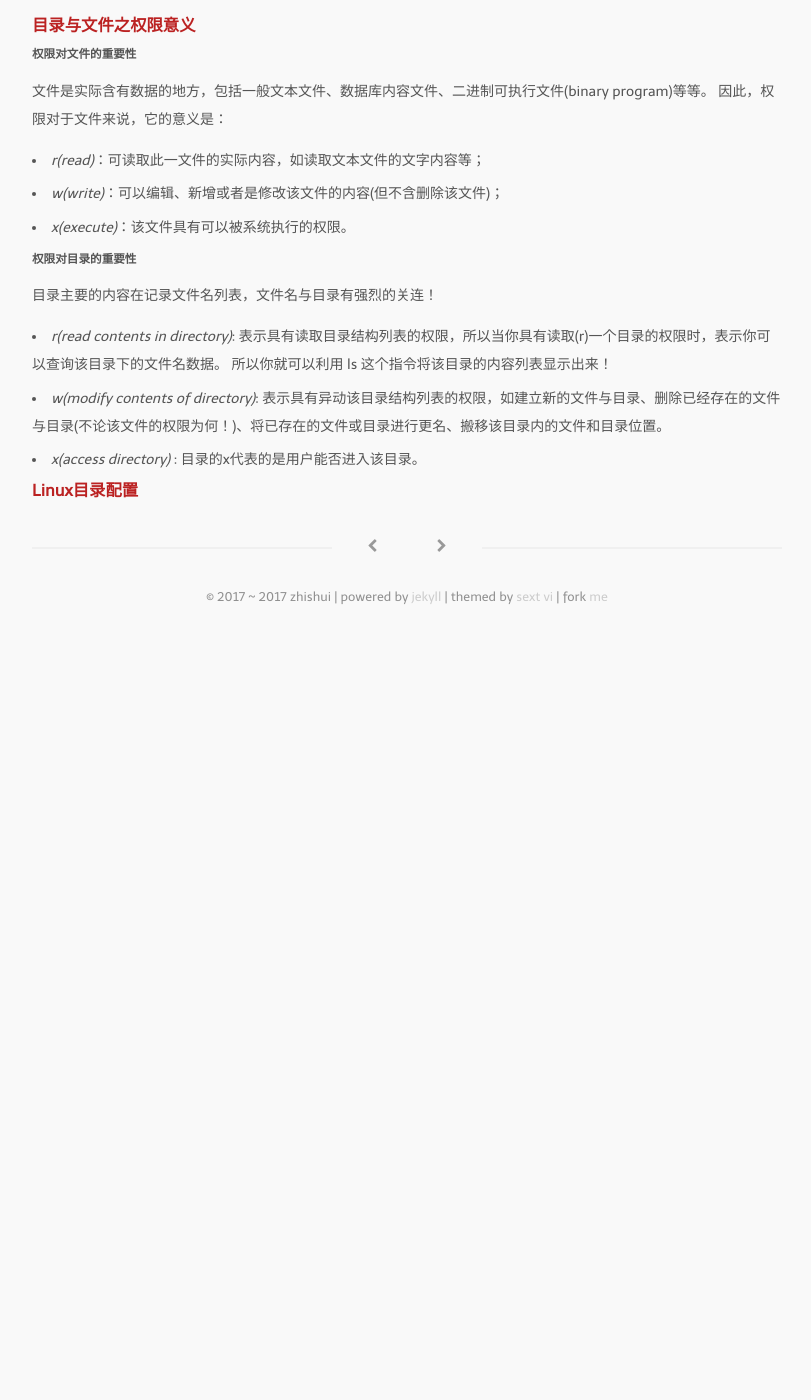
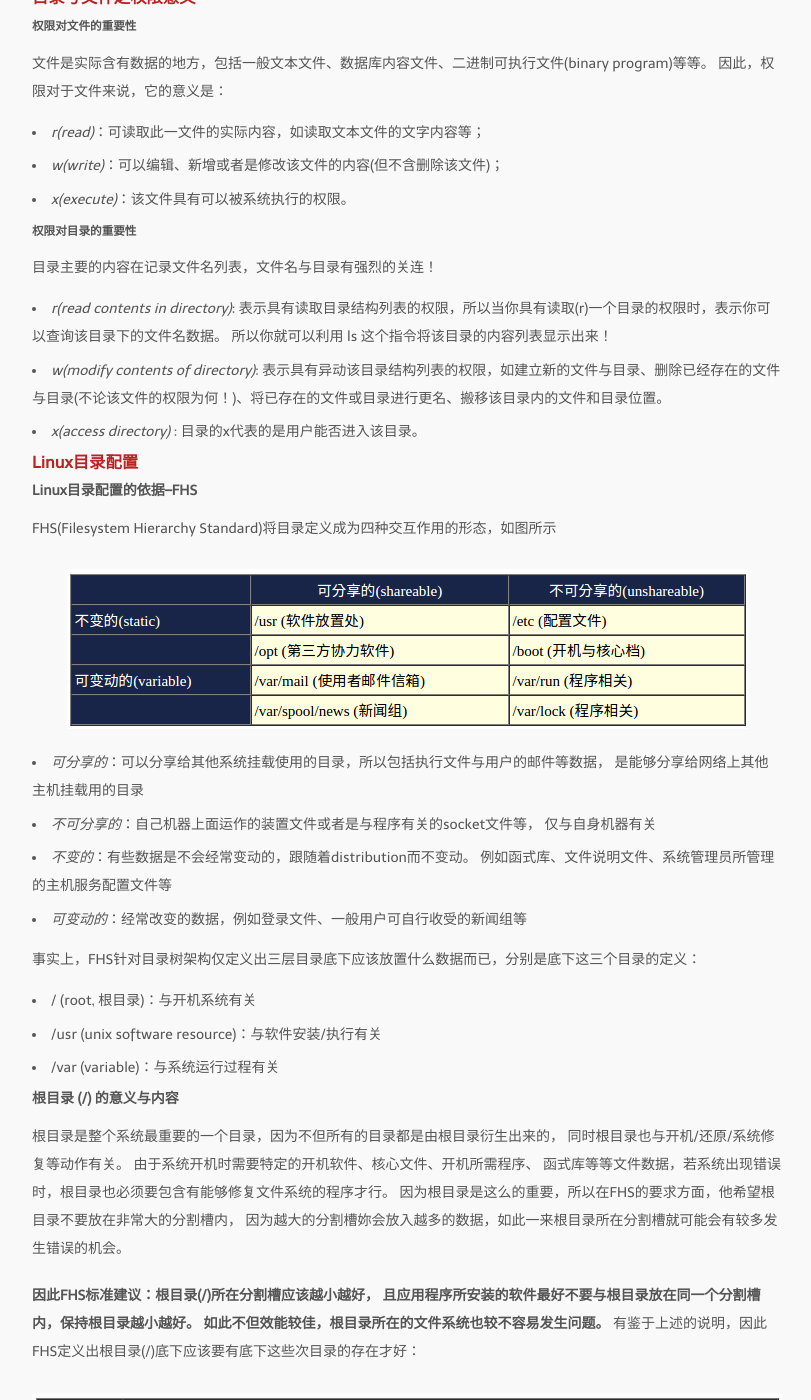
Before and after one commit to bizhishui/bizhishui.github.io, a Jekyll site: the page built from _posts/2017-02-22-Linux-Basics.md, in a window 1280 px wide and 1400 px high, scrolled down 3202 px. Shown: the whole window, without its empty margins (233-1044 px from the left). Built offline with Jekyll 4.4.1, drawn with Linux system fonts in a browser that asks for light colours; nearby versions of some CDN libraries; some web fonts are replaced; a script that is not in the unit is left out; before the commit the page ends 3820 px from its top, so only the background shows below that; some of the changed text lies outside the part shown.

Commit message:
keeps on

````diff
--- a/_posts/2017-02-22-Linux-Basics.md
+++ b/_posts/2017-02-22-Linux-Basics.md
@@ -18,8 +18,8 @@ tags:
 
 ### [Linux系统的在线求助man page与info page](http://cn.linux.vbird.org/linux_basic/0160startlinux.php#manual)
 #### man page
-使用`man command`便可能(新安装程序可能需要手动设置`MANPATH`)获得该命令`command`的详尽信息，如输入`man date`。
-首先需要注意的是在帮助页面中的首行命令后会接数字，如`DATE(1)`。该数字意义如下图所示
+使用*man command*便可能(新安装程序可能需要手动设置*MANPATH*)获得该命令*command*的详尽信息，如输入*man date*。
+首先需要注意的是在帮助页面中的首行命令后会接数字，如*DATE(1)*。该数字意义如下图所示
 
 [![man page number](/media/files/2017/02/22/manNumber.png)](https://github.com/bizhishui/bizhishui.github.io/blob/master/ "man page number")
 
@@ -28,7 +28,7 @@ tags:
 
 [![man page content](/media/files/2017/02/22/manContent.png)](https://github.com/bizhishui/bizhishui.github.io/blob/master/ "man page content")
 
-既然有`man page`，自然就是因为有一些文件数据，所以才能够以`man page`读出来，通常这些数据放在`/usr/share/man`这个目录里。
+既然有*man page*，自然就是因为有一些文件数据，所以才能够以*man page*读出来，通常这些数据放在*/usr/share/man*这个目录里。
 
 ##### 其他用法
 
@@ -41,12 +41,12 @@ tags:
 
 
 #### info page
-基本上，`info`与`man`的用途其实差不多，都是用来查询命令的用法或者是文件的格式。但是与`man page`一口气输出一堆信息不同的是，
-`info page`则是将文件数据拆成一个一个的段落，每个段落用自己的页面来撰写， 并且在各个页面中还有类似网页的"超链接"来跳到各不同的页面中，
-每个独立的页面也被称为一个节点(node)。 所以，你可以将`info page`想成是文本模式的网页显示数据。
+基本上，*info*与*man*的用途其实差不多，都是用来查询命令的用法或者是文件的格式。但是与*man page*一口气输出一堆信息不同的是，
+*info page*则是将文件数据拆成一个一个的段落，每个段落用自己的页面来撰写， 并且在各个页面中还有类似网页的"超链接"来跳到各不同的页面中，
+每个独立的页面也被称为一个节点(node)。 所以，你可以将*info page*想成是文本模式的网页显示数据。
 
-不过你要查询的目标数据的说明文件必须要以info的格式来写成才能够使用info的特殊功能(例如超链接)，否则显示的是`man page`的结果。
-而这个支持info命令的文件默认是放置在`/usr/share/info/`这个目录当中的。光标移至带有超链接的文本(node)出，按Enter即可打开相关内容，使用Tab可在node间移动。
+不过你要查询的目标数据的说明文件必须要以info的格式来写成才能够使用info的特殊功能(例如超链接)，否则显示的是*man page*的结果。
+而这个支持info命令的文件默认是放置在*/usr/share/info/*这个目录当中的。光标移至带有超链接的文本(node)出，按Enter即可打开相关内容，使用Tab可在node间移动。
 
 
 **此外在`/usr/share/doc`下也有非常多的帮助文档。**
@@ -63,8 +63,8 @@ tags:
 ```
 
 - 通知在线使用者关机的时刻
-- 将数据同步写入硬盘中的命令： `sync`
-- 正确的关机命令使用：如 `shutdown` 与 `reboot`
+- 将数据同步写入硬盘中的命令： *sync*
+- 正确的关机命令使用：如 *shutdown* 与 *reboot*
 
 
 ### [文件系统错误问题](http://cn.linux.vbird.org/linux_basic/0160startlinux.php#shoot)
@@ -78,25 +78,25 @@ tags:
 如果你的根目录`/`并没有损毁，那就很容易解决，如果根目录已经损毁了，那就比较麻烦！
 
 #### 如果根目录没有损毁
-假设你发生错误的partition是在`/dev/sda7`这一块，那么在启动的时候，屏幕应该会告诉你：press root password or ctrl+D : 这时候请输入root的密码登陆系统，然后进行如下动作：
+假设你发生错误的partition是在*/dev/sda7*这一块，那么在启动的时候，屏幕应该会告诉你：press root password or ctrl+D : 这时候请输入root的密码登陆系统，然后进行如下动作：
 
 - 在光标处输入root密码登陆系统，进行单人单机的维护工作；
-- 输入` fsck /dev/sda7 `(`fsck` 为文件系统检查的命令，`/dev/sda7`为错误的partition，请依你的情况下达参数)， 这时屏幕会显示开始修理硬盘的信息，
+- 输入* fsck /dev/sda7 *(*fsck* 为文件系统检查的命令，*/dev/sda7*为错误的partition，请依你的情况下达参数)， 这时屏幕会显示开始修理硬盘的信息，
 如果有发现任何的错误时，屏幕会显示： clear [Y/N]？ 的询问信息，就直接输入 Y 吧！
 - 修理完成之后，以 reboot 重新启动。
 
 
 #### 如果根目录损毁了
 一般初学者喜欢将自己的硬盘只划分为一个大partition，亦即只有根目录， 那文件系统错误一定是根目录的问题。这时你可以将硬盘拔掉，
-接到另一台Linux系统的计算机上， 并且不要挂载(mount)该硬盘，然后以root的身份运行`fsck /dev/sdb1`(`/dev/sdb1` 指的是你的硬盘装置文件名，你要依你的实际状况来配置)
+接到另一台Linux系统的计算机上， 并且不要挂载(mount)该硬盘，然后以root的身份运行*fsck /dev/sdb1*(*/dev/sdb1* 指的是你的硬盘装置文件名，你要依你的实际状况来配置)
 
-另外，也可以使用近年来很热门的Live CD，也就是利用光盘启动就能够进入Linux操作系统的特性，然后使用`fsck`去修复原本的根目录， 例如：`fsck /dev/sda1` ，就能够救回来了！
+另外，也可以使用近年来很热门的Live CD，也就是利用光盘启动就能够进入Linux操作系统的特性，然后使用*fsck*去修复原本的根目录， 例如：*fsck /dev/sda1* ，就能够救回来了！
 
 #### 如果硬盘整个坏掉
 如果硬盘实在坏的离谱时，那就先将旧硬盘内的数据，能救出来的救出来，然后换一颗硬盘来重新安装Linux。预防保护建议为：
 
 - 妥善保养硬盘(例如：主机通电之后不要搬动，避免移动或震动硬盘；尽量降低硬盘的温度，可以加装风扇来冷却硬盘； 或者可以换装 SCSI 硬盘)。
-- 划分不同的partition(因为Linux每个目录被读写的频率不同，妥善的块分配将会让我们的Linux更安全！，如`/, /boot, /usr, /home, /var`等)。
+- 划分不同的partition(因为Linux每个目录被读写的频率不同，妥善的块分配将会让我们的Linux更安全！，如*/, /boot, /usr, /home, /var*等)。
 
 
 ### [忘记root密码](http://cn.linux.vbird.org/linux_basic/0160startlinux.php#shoot)
@@ -127,3 +127,28 @@ tags:
 
 
 ### [Linux目录配置](http://cn.linux.vbird.org/linux_basic/0210filepermission.php#dir)
+#### Linux目录配置的依据--FHS
+FHS(Filesystem Hierarchy Standard)将目录定义成为四种交互作用的形态，如图所示
+
+[![Linux directories](/media/files/2017/02/22/linuxDirs.png)](https://github.com/bizhishui/bizhishui.github.io/blob/master/ "linux directories")
+
+- *可分享的*：可以分享给其他系统挂载使用的目录，所以包括执行文件与用户的邮件等数据， 是能够分享给网络上其他主机挂载用的目录
+- *不可分享的*：自己机器上面运作的装置文件或者是与程序有关的socket文件等， 仅与自身机器有关
+- *不变的*：有些数据是不会经常变动的，跟随着distribution而不变动。 例如函式库、文件说明文件、系统管理员所管理的主机服务配置文件等
+- *可变动的*：经常改变的数据，例如登录文件、一般用户可自行收受的新闻组等
+
+事实上，FHS针对目录树架构仅定义出三层目录底下应该放置什么数据而已，分别是底下这三个目录的定义：
+
+- / (root, 根目录)：与开机系统有关
+- /usr (unix software resource)：与软件安装/执行有关
+- /var (variable)：与系统运行过程有关
+
+#### 根目录 (/) 的意义与内容
+根目录是整个系统最重要的一个目录，因为不但所有的目录都是由根目录衍生出来的， 同时根目录也与开机/还原/系统修复等动作有关。
+由于系统开机时需要特定的开机软件、核心文件、开机所需程序、 函式库等等文件数据，若系统出现错误时，根目录也必须要包含有能够修复文件系统的程序才行。
+因为根目录是这么的重要，所以在FHS的要求方面，他希望根目录不要放在非常大的分割槽内， 因为越大的分割槽妳会放入越多的数据，如此一来根目录所在分割槽就可能会有较多发生错误的机会。
+
+**因此FHS标准建议：根目录(/)所在分割槽应该越小越好， 且应用程序所安装的软件最好不要与根目录放在同一个分割槽内，保持根目录越小越好。 如此不但效能较佳，根目录所在的文件系统也较不容易发生问题。**
+有鉴于上述的说明，因此FHS定义出根目录(/)底下应该要有底下这些次目录的存在才好：
+
+[![root directory](/media/files/2017/02/22/rootDir.png)](https://github.com/bizhishui/bizhishui.github.io/blob/master/ "root directory")
````
Also changed, not shown: _posts/2017-02-23-Partition-Mount.md (+2 -2 lines), media/files/2017/02/22/linuxDirs.png (added), media/files/2017/02/22/rootDir.png (added).
